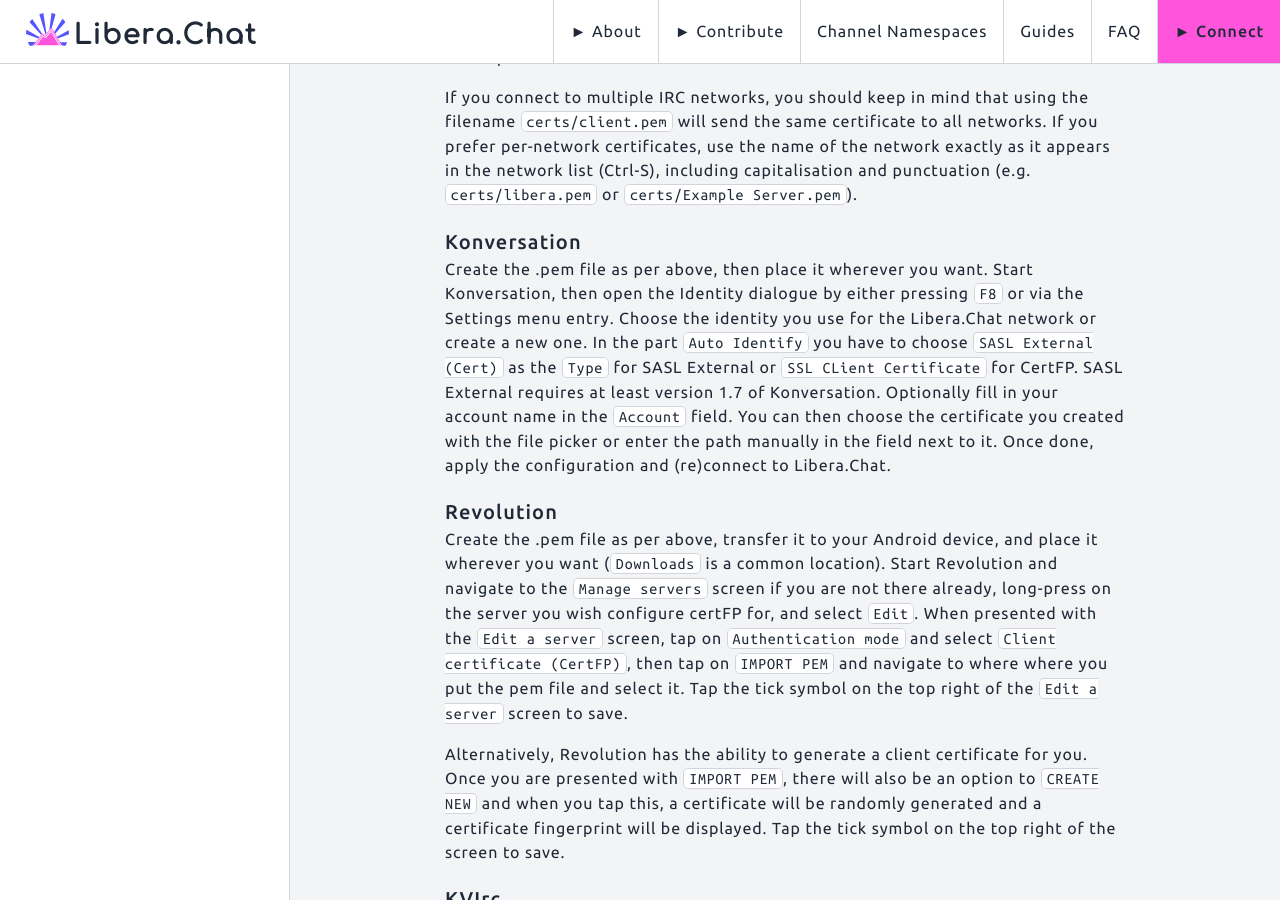
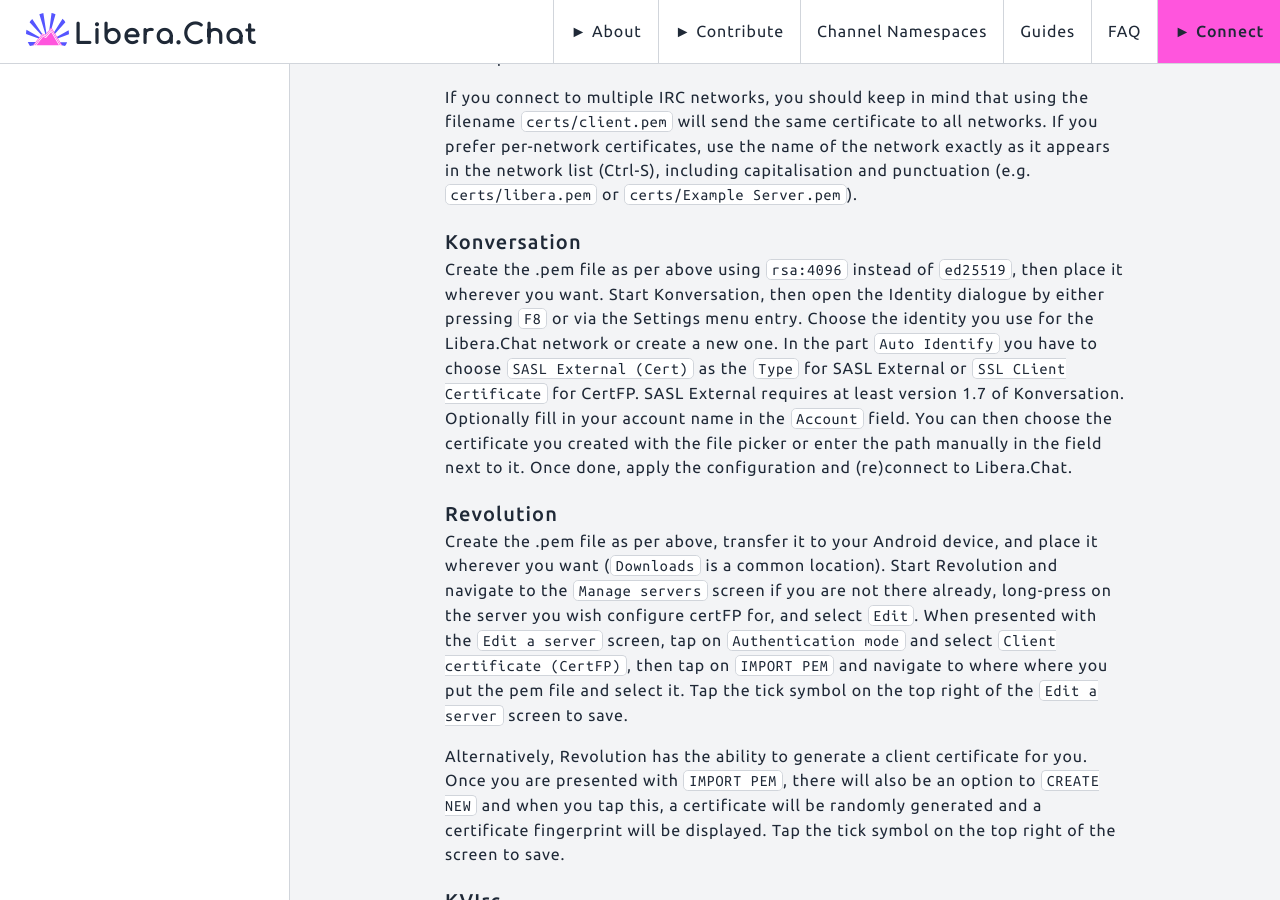
Before and after one commit to Libera-Chat/libera-chat.github.io, a Jekyll site: the page built from content/_guides/certfp.md, in a window 1280 px wide and 900 px high, scrolled down 2406 px. Built offline with Jekyll 4.4.1, drawn with Linux system fonts in a browser that asks for light colours; some of the changed text lies outside the part shown.

Commit message:
Improve certfp/tor instructions for silly clients (#386)
* Improve instructions for silly clients

* Update content/_guides/certfp.md

* Apply suggestions from code review

---------

Co-authored-by: Eric Mertens <glguy@libera.chat>

```diff
--- a/content/_guides/certfp.md
+++ b/content/_guides/certfp.md
@@ -138,10 +138,10 @@
 
 ### Konversation
 
-Create the .pem file as per above, then place it wherever you want.
-Start Konversation, then open the Identity dialogue by either pressing
-<kbd>F8</kbd> or via the Settings menu entry. Choose the identity you use
-for the Libera.Chat network or create a new one.
+Create the .pem file as per above using `rsa:4096` instead of `ed25519`,
+then place it wherever you want. Start Konversation, then open the Identity
+dialogue by either pressing <kbd>F8</kbd> or via the Settings menu entry.
+Choose the identity you use for the Libera.Chat network or create a new one.
 In the part `Auto Identify` you have to choose `SASL External (Cert)`
 as the `Type` for SASL External or `SSL CLient Certificate` for CertFP.
 SASL External requires at least version 1.7 of Konversation.
@@ -205,3 +205,12 @@
 In the future, any connections you make to Libera.Chat with your certificate
 will be logged into your account automatically. Optionally, or if you wish to
 [connect via Tor](/guides/connect), you can enable SASL with the `EXTERNAL` mechanism.
+
+## Troubleshooting
+
+### Expecting an rsa key
+
+This can happen if your client does not support the `ed25519` algorithm. If
+you wish to continue with this client, you will need to replace your
+certificate using the same command as above, but with `rsa:4096` in place of
+`ed25519`.
```
Also changed, not shown: content/_guides/connect.md (+4 -4 lines).
